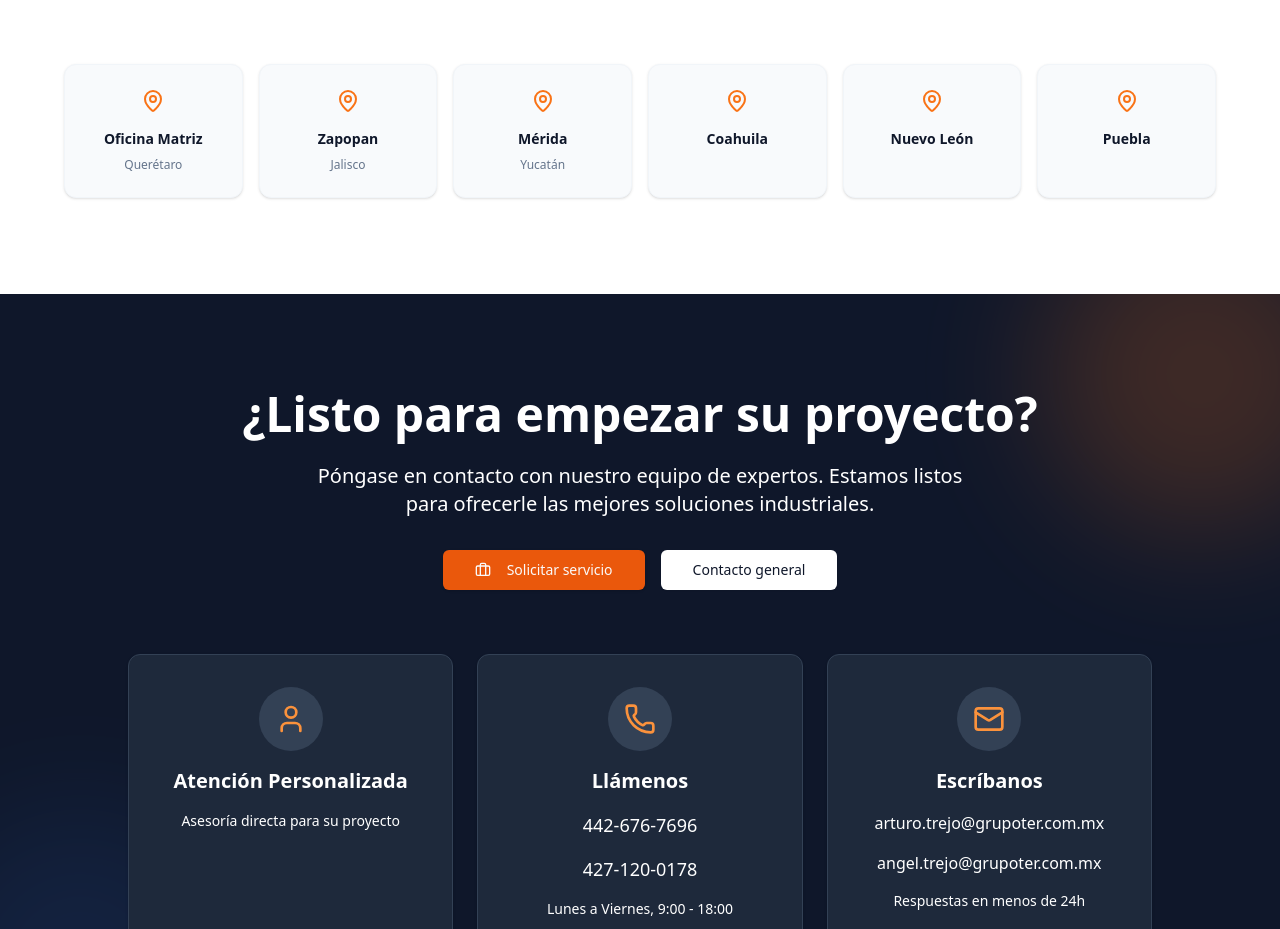
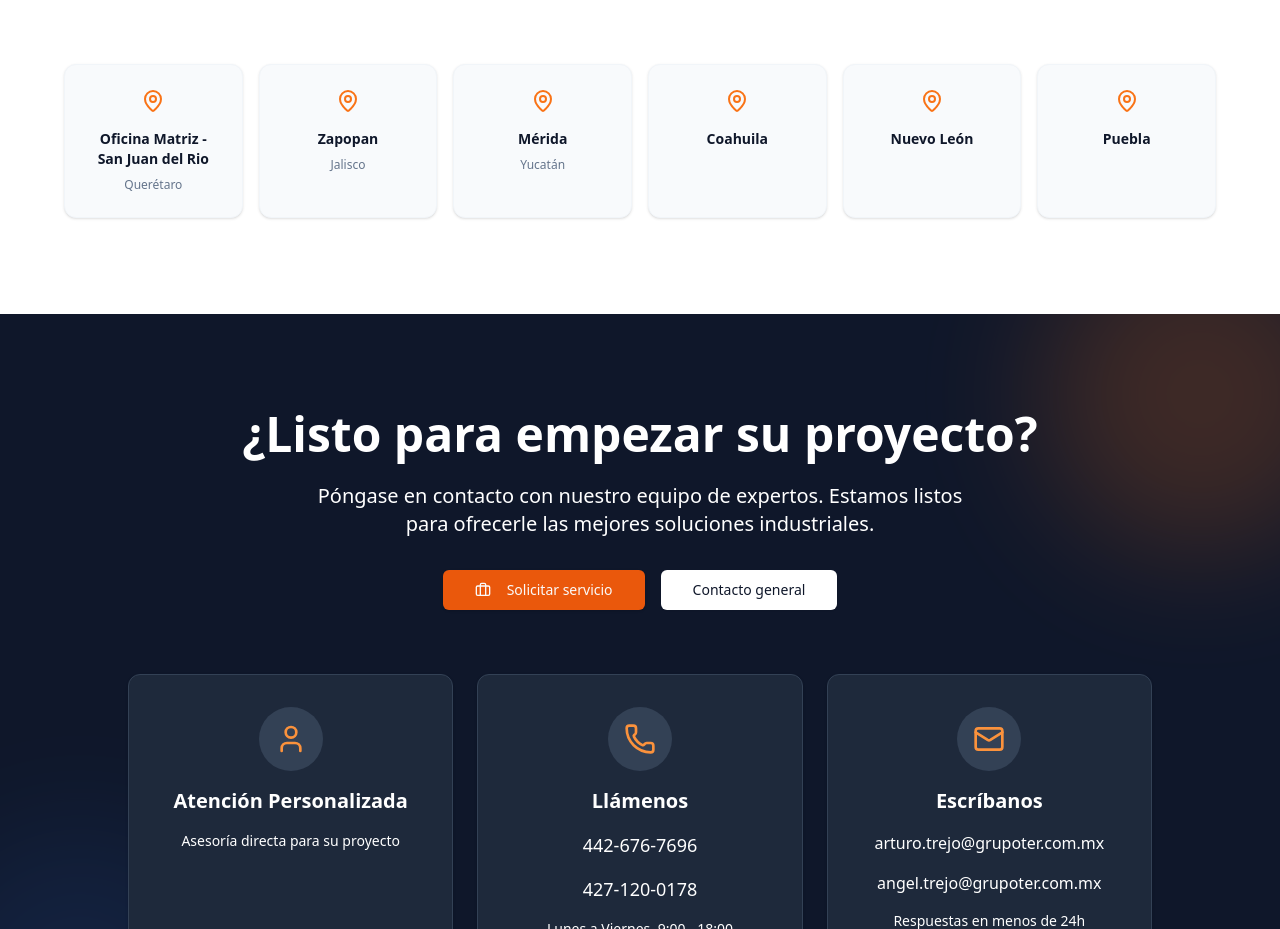
Before and after one commit to fledwings/grupo-terroblan, a React (Vite) app: page / in a window 1280 px wide. Shown: the part 8020-8949 px from the top of the page. Built offline with nearby package versions, Linux system fonts and the light colour scheme; no server answers.

Commit message:
Add files via upload

```diff
--- a/src/components/Locations.jsx
+++ b/src/components/Locations.jsx
@@ -4,7 +4,7 @@ import { MapPin } from 'lucide-react';
 import { Card, CardContent } from '@/components/ui/card';
 
 const locations = [
-  { city: 'Oficina Matriz', state: 'Querétaro' },
+  { city: 'Oficina Matriz - San Juan del Rio', state: 'Querétaro' },
   { city: 'Zapopan', state: 'Jalisco' },
   { city: 'Mérida', state: 'Yucatán' },
   { city: 'Estado', state: 'Coahuila' },
```
